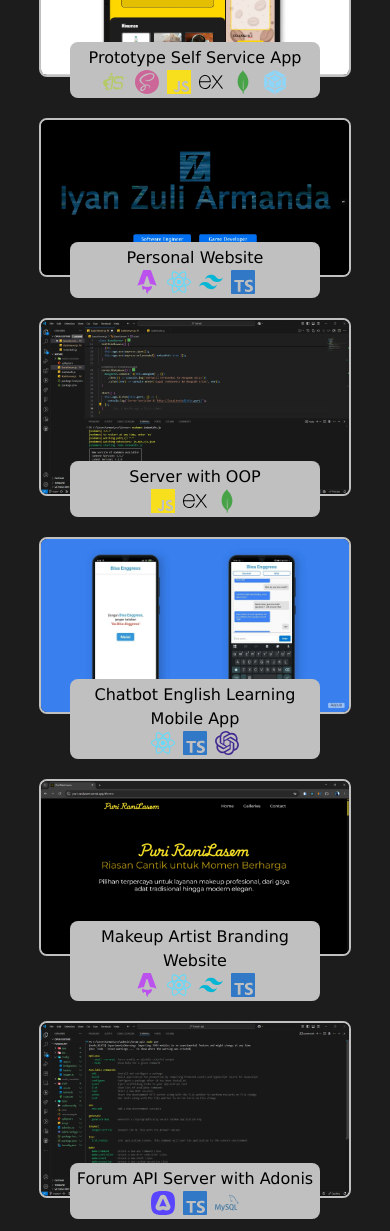
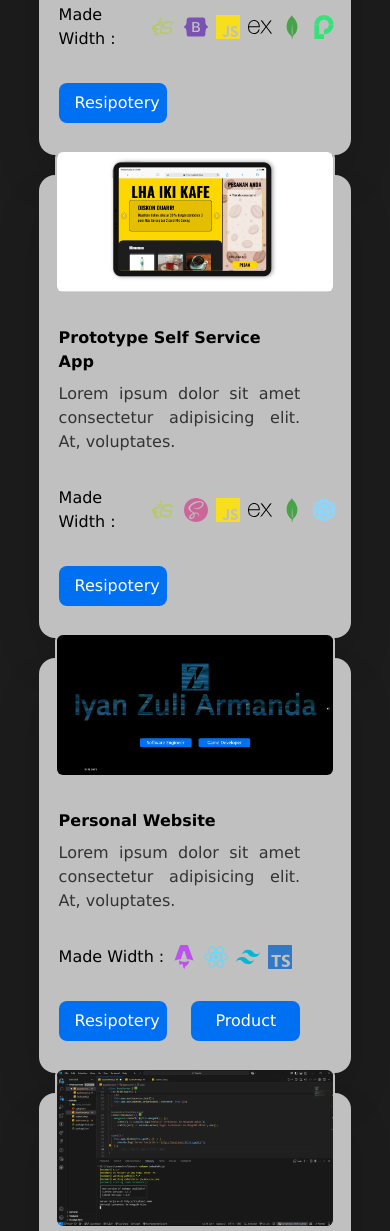
Before and after one commit to CatC0de1/iyan-zuli-armanda, an Astro site: page /fullstack in a window 390 px wide. Shown: the part 2520-3751 px from the top of the page. Built offline with nearby package versions, Linux system fonts and the light colour scheme; Astro itself is replaced by a stand-in of ours.

Commit message:
style: change projects into cards and centering navbag on mobile

```diff
--- a/src/components/Portfolios.astro
+++ b/src/components/Portfolios.astro
@@ -6,6 +6,7 @@ interface Portfolio {
   imgSrc: string;
   title: string;
   technologies: string[];
+  build: string;
 }
 
 const portfolios = Astro.props.portfolios as Portfolio[];
@@ -30,19 +31,28 @@ const portfolios = Astro.props.portfolios as Portfolio[];
     place-content-center place-items-center gap-5 md:gap-[5%]
   ">
     {portfolios.map((portfolio) => (
-      <a href={portfolio.url} class="flex flex-col" target="_blank">
-        <div class="border-2 border-(--border-color) w-[100%] h-auto flex items-center justify-center overflow-hidden rounded-lg">
+      <div class="flex flex-col bg-(--border-color) rounded-2xl shadow-2xl">
+        <div class="border-2 border-(--border-color) self-center w-[90%] -mt-[8%] h-auto flex items-center justify-center overflow-hidden rounded-lg">
           <img src={portfolio.imgSrc} loading="lazy" />
         </div>
         <div class="
-          w-[80%] lg:w-[65%]
-          bg-(--border-color) text-black self-center p-1 mt-[-35px] rounded-lg
-          flex flex-col items-center
+          w-[80%] lg:w-[90%]
+          bg-(--border-color) text-black p-1 rounded-lg
+          flex flex-col ml-[5%] py-8 gap-8
         ">
-          <h1 class="text-center">
+          <div class="flex flex-col gap-2">
+            <h1 class="font-semibold">
               {portfolio.title}
             </h1>
-          <div class="flex flex-row justify-center gap-2">
+            <p class="text-(--text-color) text-justify">
+              Lorem ipsum dolor sit amet consectetur adipisicing elit. At, voluptates.
+            </p>
+          </div>
+          <div class="flex flex-row gap-2 items-center">
+            <p>
+              Made Width :
+            </p>
+            <div class="flex flex-row gap-2">
               {portfolio.technologies.map((tech) => (
                 <img
                   src={`/svg/tecs/${tech}.svg`}
@@ -52,7 +62,14 @@ const portfolios = Astro.props.portfolios as Portfolio[];
               ))}
             </div>
           </div>
-      </a>
+          <div class="flex flex-row items-center justify-between">
+            <a href={portfolio.url} target="_blank" class="button w-[45%]">Resipotery</a>
+            {portfolio.build && (
+              <a href={portfolio.build} target="_blank" class="button w-[45%]">Product</a>
+            )}
+          </div>
+        </div>
+      </div>
     ))}
   </div>
   <div class="self-center md:mt-5">
--- a/src/components/react/Navbar.tsx
+++ b/src/components/react/Navbar.tsx
@@ -41,21 +41,21 @@ export default function Navbar() {
         </div>
       </div>
       {isOpen && (
-        <div className="md:hidden p-4 flex flex-col gap-4">
+        <div className="md:hidden p-4 flex flex-col items-center gap-4 w-full">
           <span>
-            <a href="#home" className="font-semibold ml-6 navbar" onClick={closeMenu}>Home</a>
+            <a href="#home" className="font-semibold navbar" onClick={closeMenu}>Home</a>
           </span>
           <span>
-            <a href="#about" className="font-semibold ml-6 navbar" onClick={closeMenu}>About</a>
+            <a href="#about" className="font-semibold navbar" onClick={closeMenu}>About</a>
           </span>
           <span>
-            <a href="#skills" className="font-semibold ml-6 navbar" onClick={closeMenu}>Skills</a>
+            <a href="#skills" className="font-semibold navbar" onClick={closeMenu}>Skills</a>
           </span>
           <span>
-            <a href="#projects" className="font-semibold ml-6 navbar" onClick={closeMenu}>Projects</a>
+            <a href="#projects" className="font-semibold navbar" onClick={closeMenu}>Projects</a>
           </span>
           <span>
-            <a href="#contact" className="font-semibold ml-6 navbar" onClick={closeMenu}>Contact</a>
+            <a href="#contact" className="font-semibold navbar" onClick={closeMenu}>Contact</a>
           </span>
         </div>
       )}
--- a/src/pages/fullstack/index.astro
+++ b/src/pages/fullstack/index.astro
@@ -31,7 +31,8 @@ const portfolios = [
       "express",
       "mongodb",
       "passport"
-    ]
+    ],
+    build: "",
   },
   {
     url: "https://github.com/UniversitasNegeriSurabaya-Iyan165/oop_kafe-frontend",
@@ -44,7 +45,8 @@ const portfolios = [
       "express",
       "mongodb",
       "webpack"
-    ]
+    ],
+    build: ""
   },
   {
     url: "https://github.com/CatC0de1/iyan-zuli-armanda",
@@ -55,7 +57,8 @@ const portfolios = [
       "react",
       "tailwind",
       "ts"
-    ]
+    ],
+    build: "https://iyan-zuli-armanda.netlify.app/"
   },
   {
     url: "https://github.com/UniversitasNegeriSurabaya-Iyan165/oop_kafe-backend",
@@ -65,7 +68,8 @@ const portfolios = [
       "js",
       "express",
       "mongodb"
-    ]
+    ],
+    build: ""
   },
     {
     url: "https://github.com/CatC0de1/BisaEnggress-frontend",
@@ -75,7 +79,8 @@ const portfolios = [
       "react",
       "ts",
       "ai"
-    ]
+    ],
+    build: "",
   },
     {
     url: "https://github.com/CatC0de1/PuriRaniLasem",
@@ -86,7 +91,8 @@ const portfolios = [
       "react",
       "tailwind",
       "ts"
-    ]
+    ],
+    build: "http://puri-ranilasem.vercel.app"
   },
     {
     url: "https://github.com/CatC0de1/AdonisForumApi-backend",
@@ -96,7 +102,8 @@ const portfolios = [
       "adonis",
       "ts",
       "mysql"
-    ]
+    ],
+    build: ""
   },
     {
     url: "https://github.com/CatC0de1/MyDiary",
@@ -109,7 +116,8 @@ const portfolios = [
       "sqlite",
       "ts",
       "tailwind"
-    ]
+    ],
+    build: ""
   },
 ];
 ---
--- a/src/styles/global.css
+++ b/src/styles/global.css
@@ -70,7 +70,7 @@
 
   .button {
     @apply text-white text-center bg-(--primary-color) rounded-lg
-    py-2 px-4 w-full
+    py-2 px-4
     text-base md:text-lg lg:text-xl xl:text-2xl
     hover:bg-(--hover-color) hover:shadow-lg transition
     active:bg-(--secondary-color) active:shadow-md
```
Lines whose indentation alone changed are shown as unchanged.
